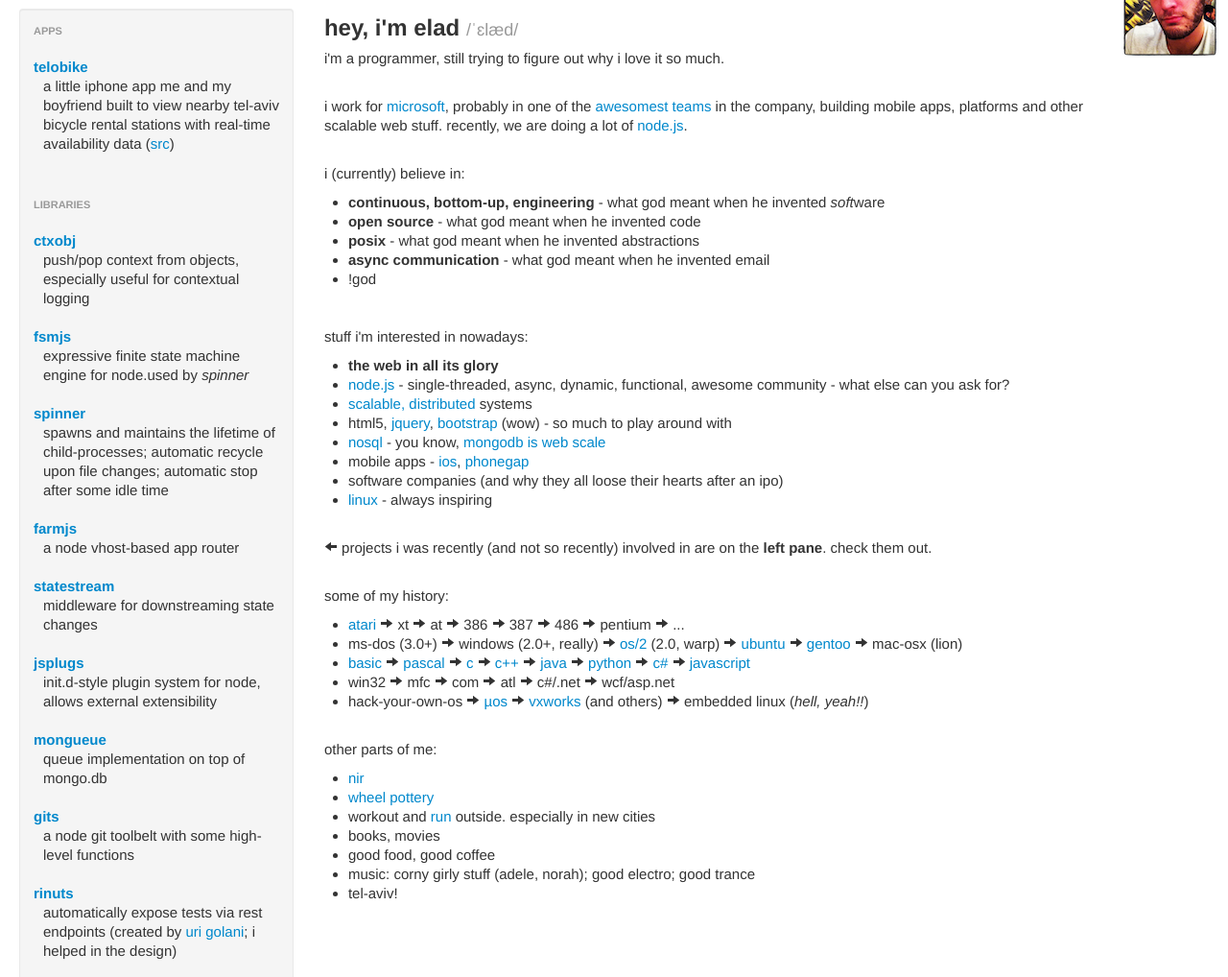
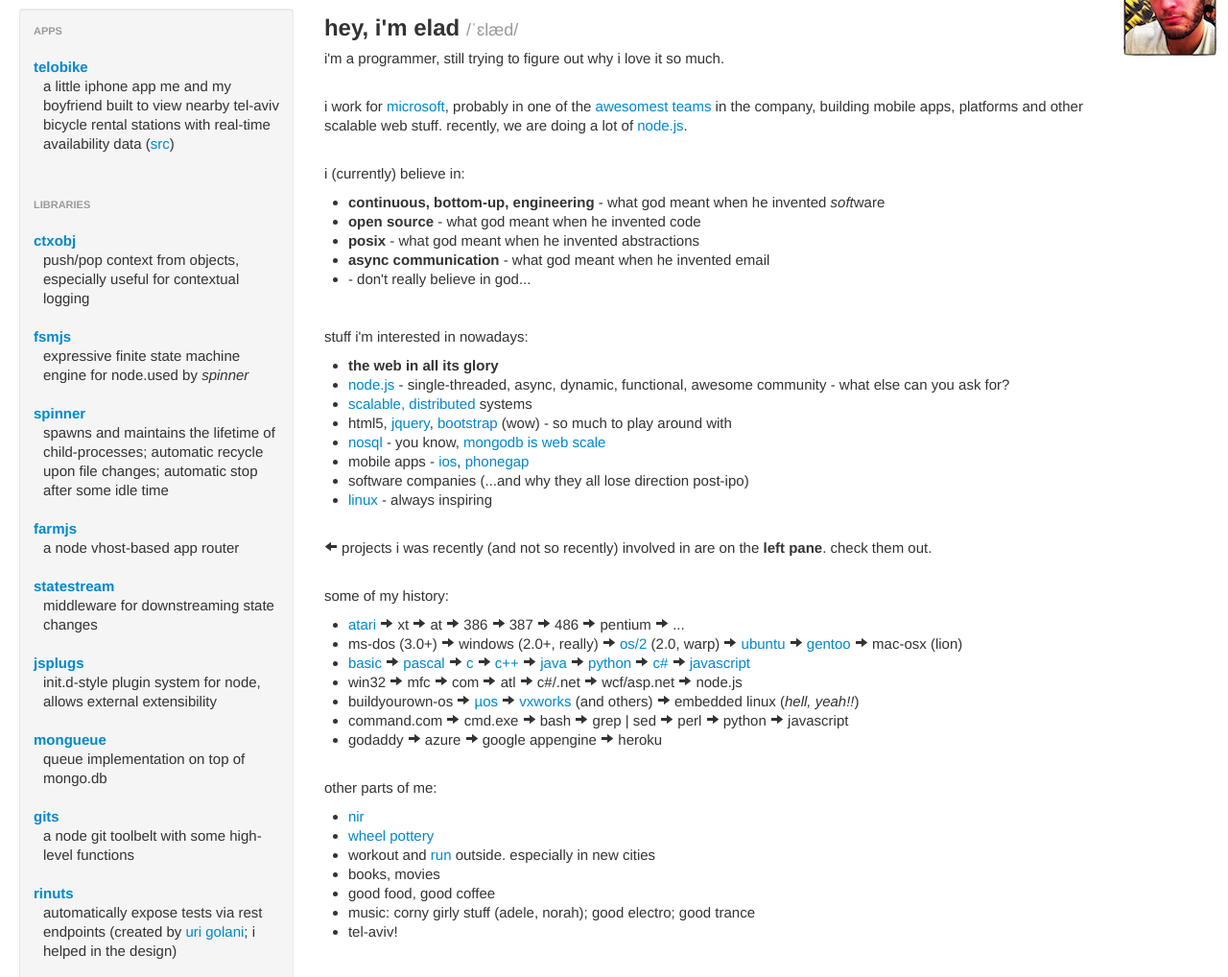
Before and after one commit to eladb/eladb.github.com, a website: page index.html in a window 1280 px wide. Shown: the part 51-1069 px from the top of the page at 96% size. Drawn offline with Linux system fonts and the light colour scheme.

Commit message:
some more updates

```diff
--- a/index.html
+++ b/index.html
@@ -117,11 +117,12 @@
           <p>
           i (currently) believe in:
           <ul>
-          	<li><strong>continuous, bottom-up, engineering</strong> - what god meant when he invented <i>soft</i>ware</li>
+          	<li><strong>continuous, bottom-up, engineering</strong> -
+          	what god meant when he invented <i>soft</i>ware</li>
           	<li><strong>open source</strong> - what god meant when he invented code</li>
           	<li><strong>posix</strong> - what god meant when he invented abstractions</li>
           	<li><strong>async communication</strong> - what god meant when he invented email</li>
-          	<li>!god</li>
+          	<li>- don't really believe in god...</li>
           </ul>
 
           <br/>
@@ -154,7 +155,7 @@
           			<a href='http://www.apple.com/ios'>ios</a>,
           			<a href='http://phonegap.com'>phonegap</a>
           		</li>
-          		<li>software companies (and why they all loose their hearts after an ipo)</i>
+          		<li>software companies (...and why they all lose direction post-ipo)</i>
           		<li><a href='http://www.kernel.org'>linux</a> - always inspiring</li>
           	</ul>
           </p>
@@ -162,7 +163,8 @@
           <br/>
 
           <p>
-          <i class='icon-arrow-left'></i> projects i was recently (and not so recently) involved in are on the <strong>left pane</strong>. check them out.
+          <i class='icon-arrow-left'></i> projects i was recently (and not so recently)
+          involved in are on the <strong>left pane</strong>. check them out.
           </p>
 
           <br/>
@@ -233,10 +235,12 @@
           			c#/.net
           				<i class='icon-arrow-right'></i>
           			wcf/asp.net
+          				<i class='icon-arrow-right'></i>
+          			node.js
           		</li>
 
           		<li>
-          			hack-your-own-os
+          			buildyourown-os
           				<i class='icon-arrow-right'></i>
           			<a href='http://en.wikipedia.org/wiki/MicroC/OS-II'>µos</a>
           				<i class='icon-arrow-right'></i>
@@ -245,8 +249,31 @@
           			embedded linux (<i>hell, yeah!!</i>)
           		</li>
 
+          		<li>
+          			command.com
+          				<i class='icon-arrow-right'></i>
+          			cmd.exe
+          				<i class='icon-arrow-right'></i>
+	          		bash
+          				<i class='icon-arrow-right'></i>
+          			grep | sed
+          				<i class='icon-arrow-right'></i>
+								perl
+          				<i class='icon-arrow-right'></i>
+								python
+          				<i class='icon-arrow-right'></i>
+          			javascript
+          		</li>
 
-
+          		<li>
+          			godaddy
+          				<i class='icon-arrow-right'></i>
+          			azure
+          				<i class='icon-arrow-right'></i>
+								google appengine
+          				<i class='icon-arrow-right'></i>
+								heroku
+							</li>
           	</ul>
           </p>
 
```
Also changed, not shown: 1 other file.
